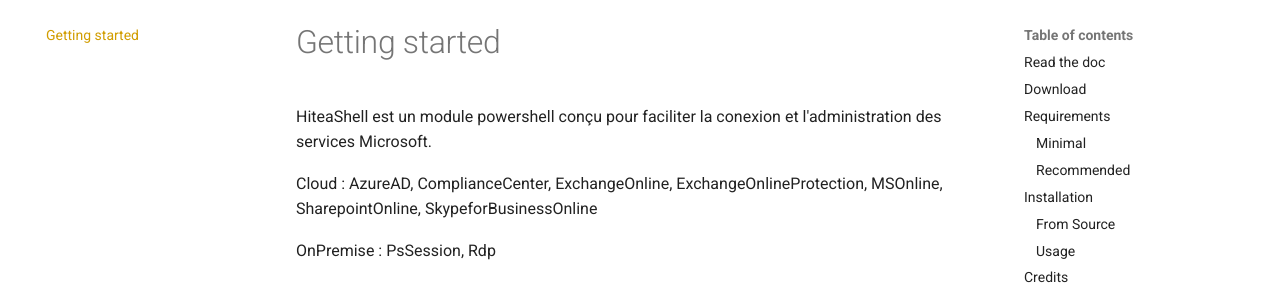
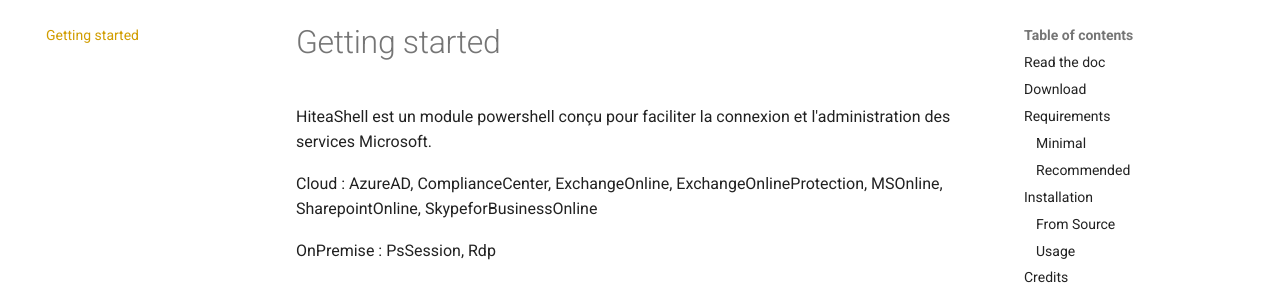
Before and after one commit to DocKob/HiteaShell, an MkDocs documentation site: the page built from docs/index.md, in a window 1280 px wide and 900 px high. Shown: the part 124-424 px from the top of the window. Built offline with MkDocs 1.6.1 and Material for MkDocs 9.7.7, drawn with Linux system fonts in a browser that asks for light colours; comment, search, counter and statistics services are not loaded.

Commit message:
Docs Fix

```diff
--- a/docs/index.md
+++ b/docs/index.md
@@ -1,6 +1,6 @@
 # Getting started
 
-HiteaShell est un module powershell conçu pour faciliter la conexion et l'administration des services Microsoft.
+HiteaShell est un module powershell conçu pour faciliter la connexion et l'administration des services Microsoft.
 
 Cloud : AzureAD, ComplianceCenter, ExchangeOnline, ExchangeOnlineProtection, MSOnline, SharepointOnline, SkypeforBusinessOnline
 
```
Also changed, not shown: README.md (+1 -1 lines).
